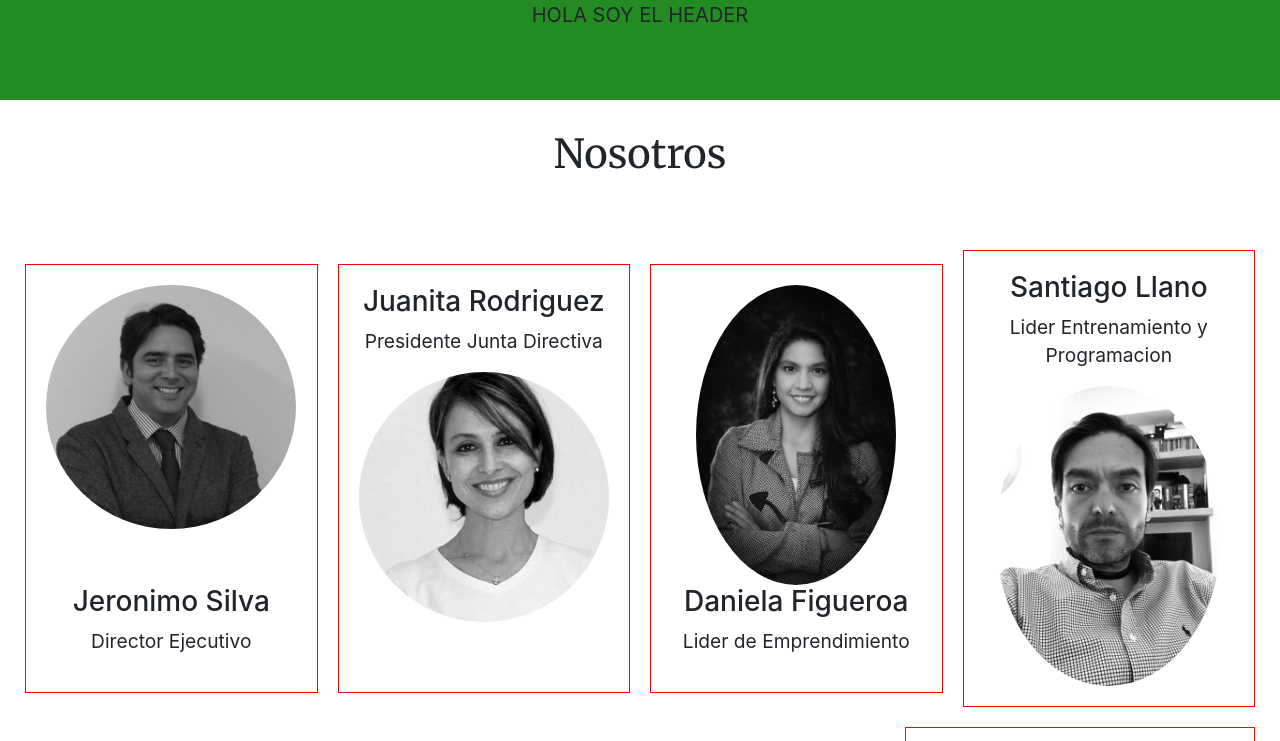
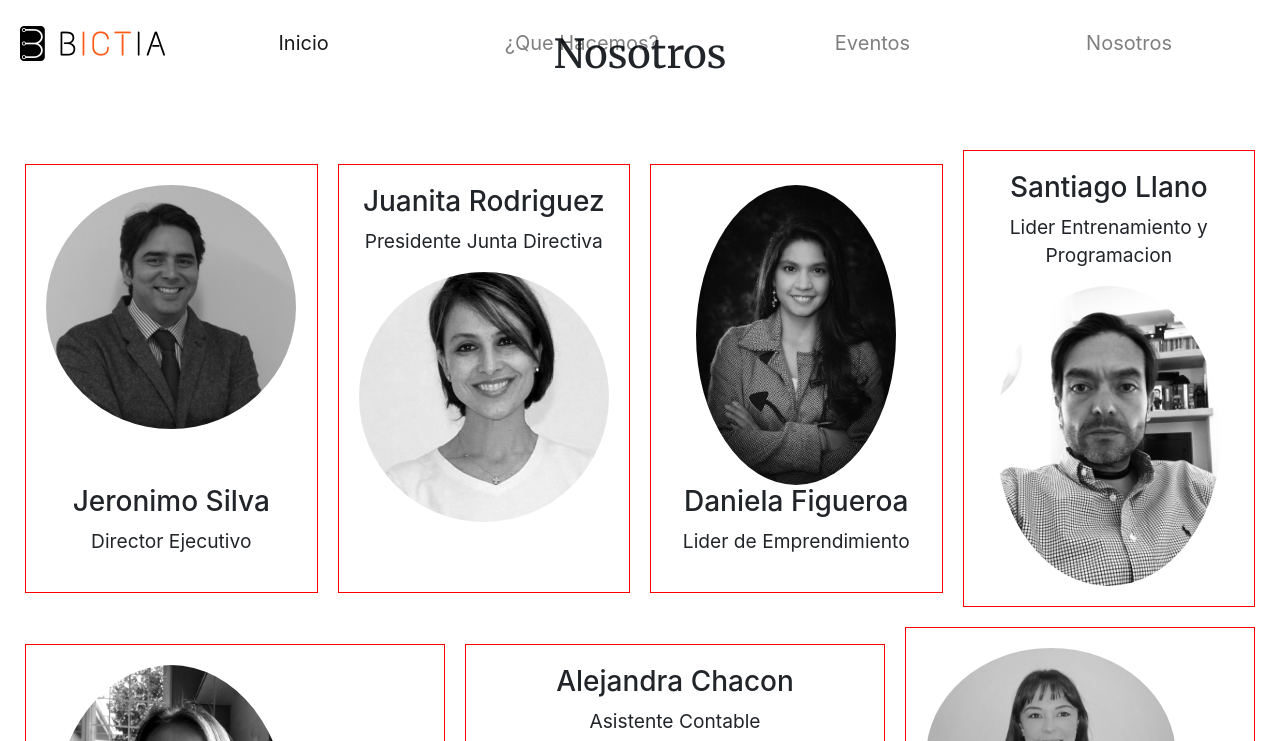
Before and after one commit to Cristian98Ak/Bictia_Mejorada, a plain HTML site: page Nosotros/nosotros.html in a window 1280 px wide. Shown: the top 741 px of the page. Drawn offline with nearby package versions, Linux system fonts and the light colour scheme; files whose address does not match are found by name.

Commit message:
Se agrega header y footer

```diff
--- a/Nosotros/nosotros.html
+++ b/Nosotros/nosotros.html
@@ -20,8 +20,37 @@
 </head>
 
 <body>
-  <header class="header">
-    HOLA SOY EL HEADER
+  <header id="header">
+    <nav id="menu" class="navbar navbar-expand-lg navbar-light fixed-top transparente ">
+      <div class="navbar-brand">
+
+        <div class="logo">
+          <img class="principal" src="../Imagenes/Cuerpo/logo_bictia.png" />
+          <a class="hide" href="../Index.html"><img class="imghome" src="../Imagenes/Cuerpo/house.png"> Inicio </a>
+        </div>
+      </div>
+      <button class="navbar-toggler" type="button" data-toggle="collapse" data-target="#menudesplegable"
+        aria-controls="menudesplegable" aria-expanded="true" aria-label="Toggle navigation">
+        <span class="navbar-toggler-icon"></span>
+      </button>
+
+      <div class="collapse navbar-collapse" id="menudesplegable">
+        <ul class="navbar-nav d-flex-row ml-auto">
+          <li class="nav-item active">
+            <a class="nav-link" href="../Index.html">Inicio </a>
+          </li>
+          <li class="nav-item">
+            <a class="nav-link" href="../Que_hacemos/Que_hacemos.html">¿Que Hacemos?</a>
+          </li>
+          <li class="nav-item">
+            <a class="nav-link " href="../Eventos/eventos.html">Eventos</a>
+          </li>
+          <li class="nav-item">
+            <a class="nav-link " href="nosotros.html">Nosotros</a>
+          </li>
+        </ul>
+      </div>
+    </nav>
   </header>
   <h2 class="title">Nosotros</h2>
   <section class="container-fluid d-flex justify-content-center align-items-center flex-wrap pt-4">
@@ -933,7 +962,16 @@
     </div>
   </section>
   <footer class="footer">
-    FOOTER
+    <div class="icons d-flex justify-content-center">
+      <a href="#" target="_blank"><img src="../Imagenes/Iconos/facebook.png" alt="iconfacebook"></a>
+      <a href="#" target="_blank"><img src="../Imagenes/Iconos/instagram.png" alt="iconoinstagram"></a>
+      <a href="#" target="_blank"><img src="../Imagenes/Iconos/twitter.png" alt="iconotwitter"></a>
+    </div>
+    <div class="copy">
+      <p> © COPYRIGHT 2020 Bogotá Institute of Tecnology<p>
+          <small> <a href="#" class="font-weight-bold">TODOS LOS DERECHOS RESERVADOS.
+              BOGOTA-BICTIA-COLOMBIA.</a></small>
+    </div>
   </footer>
   <!-- Js -->
   <script src="Js_Our/Card_Our.js"></script>
```
